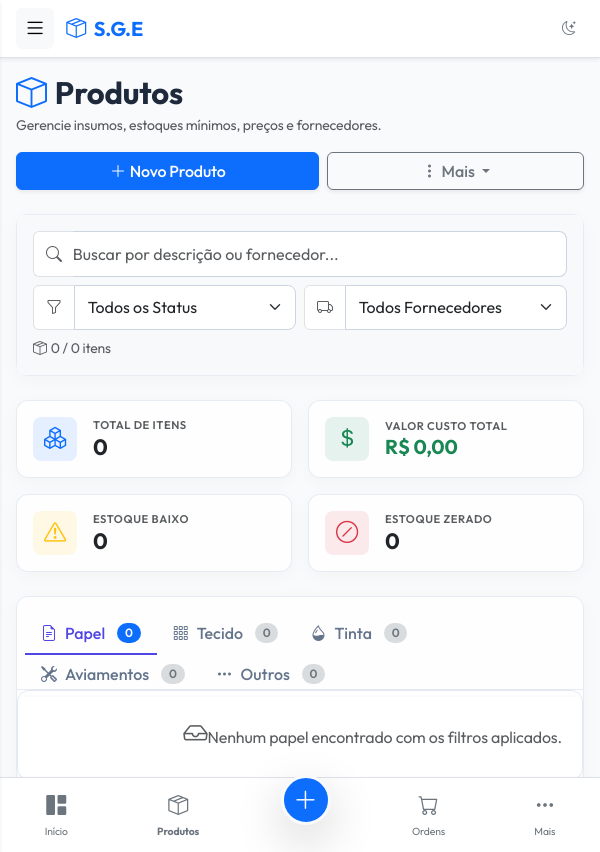
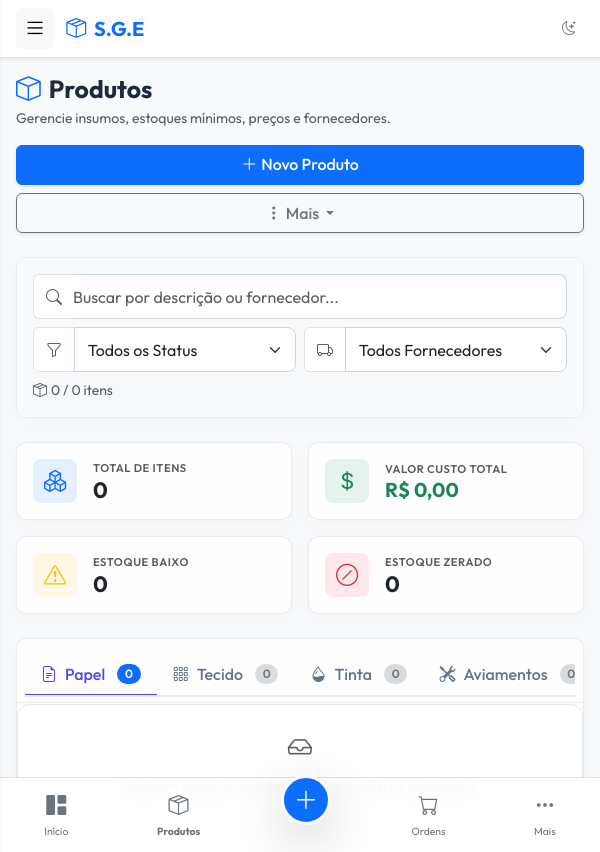
Before and after one commit to mrmateussiilva/sge, a Django app: page /produtos/ in a window 600 px wide. Run offline with Django 5.2, Linux system fonts and the light colour scheme; the visitor is signed in with stand-in values (Sample User, id 1); data that the repository does not hold is empty; some libraries are stand-ins or nearby versions.

Commit message:
Melhora layout mobile do sistema

```diff
--- a/estoque/static/estoque/css/style.css
+++ b/estoque/static/estoque/css/style.css
@@ -3,7 +3,7 @@
 /* global typography and defaults */
 body {
     font-family: 'Outfit', sans-serif;
-    letter-spacing: -0.01em;
+    letter-spacing: 0;
     background-color: #f8fafc;
     color: #1e293b;
     overflow-x: hidden;
@@ -260,6 +260,61 @@ body {
     animation: pulse 2s infinite;
 }
 
+.min-width-0,
+.min-w-0 {
+    min-width: 0;
+}
+
+.page-actions {
+    display: flex;
+    flex-wrap: wrap;
+    gap: 0.5rem;
+}
+
+.page-actions .btn,
+.page-actions .dropdown {
+    flex: 0 1 auto;
+}
+
+.mobile-scroll-tabs {
+    overflow-x: auto;
+    overflow-y: hidden;
+    flex-wrap: nowrap;
+    scrollbar-width: none;
+}
+
+.mobile-scroll-tabs::-webkit-scrollbar {
+    display: none;
+}
+
+.mobile-scroll-tabs .nav-item,
+.mobile-scroll-tabs .nav-link {
+    flex: 0 0 auto;
+    white-space: nowrap;
+}
+
+.markup-input {
+    width: 110px;
+}
+
+@media (min-width: 576px) {
+    .w-sm-auto {
+        width: auto !important;
+    }
+}
+
+@media (min-width: 768px) {
+    .w-md-auto {
+        width: auto !important;
+    }
+}
+
+@media (min-width: 992px) {
+    .w-lg-auto {
+        width: auto !important;
+    }
+}
+
 /* Row states for products table */
 .estoque-zerado {
     background-color: rgba(148, 163, 184, 0.06) !important;
@@ -333,17 +388,124 @@ body {
 }
 
 /* Responsive Tables (Mobile Cards) */
-@media (max-width: 767.98px) {
+@media screen and (max-width: 767.98px) {
+    h1,
+    .h1 {
+        font-size: 1.55rem;
+        line-height: 1.2;
+    }
+
+    h4,
+    .h4 {
+        font-size: 1.15rem;
+    }
+
+    h5,
+    .h5 {
+        font-size: 1rem;
+    }
+
+    .card {
+        border-radius: 10px !important;
+    }
+
+    .card-body {
+        padding: 1rem !important;
+    }
+
+    .card-body.p-0 {
+        padding: 0 !important;
+    }
+
+    .card-header {
+        padding: 0.9rem 1rem !important;
+    }
+
+    .modal-dialog {
+        margin: 0.75rem;
+    }
+
+    .modal-content {
+        max-height: calc(100dvh - 1.5rem);
+    }
+
+    .modal-body {
+        overflow-y: auto;
+    }
+
+    .modal-footer {
+        display: grid;
+        grid-template-columns: 1fr 1fr;
+        gap: 0.5rem;
+    }
+
+    .modal-footer > * {
+        margin: 0 !important;
+        width: 100%;
+    }
+
+    .btn {
+        min-height: 2.5rem;
+    }
+
+    .btn-sm {
+        min-height: 2.25rem;
+    }
+
+    .page-actions,
+    .page-actions .dropdown,
+    .page-actions .btn {
+        width: 100%;
+    }
+
+    .page-actions .btn,
+    .page-actions .dropdown-toggle {
+        justify-content: center;
+    }
+
+    .input-group,
+    .form-control,
+    .form-select {
+        min-width: 0;
+    }
+
+    .markup-input {
+        width: 100%;
+    }
+
+    .form-control,
+    .form-select {
+        min-height: 2.75rem;
+    }
+
+    .form-control-sm,
+    .form-select-sm {
+        min-height: 2.35rem;
+    }
+
+    .list-group-item {
+        min-width: 0;
+    }
+
+    .display-6 {
+        font-size: 1.75rem;
+    }
+
     /* Esconde thead nativo e garante que a tabela vire um bloco */
     .table-responsive {
         border: none !important;
+        overflow: visible;
     }
 
     .table thead {
         display: none;
     }
 
-    .table, .table tbody, .table tr, .table td {
+    .table,
+    .table tbody,
+    .table tfoot,
+    .table tr,
+    .table td {
         display: block;
         width: 100%;
     }
@@ -355,6 +517,11 @@ body {
         border-radius: 12px;
         box-shadow: 0 4px 6px -1px rgba(0, 0, 0, 0.05);
         padding: 0.5rem;
+    }
+
+    .table tfoot tr {
+        background: rgba(99, 102, 241, 0.08);
+        border-color: rgba(99, 102, 241, 0.16) !important;
     }
 
     [data-bs-theme="dark"] .table tr {
@@ -370,6 +537,9 @@ body {
         text-align: right;
         padding: 0.75rem !important;
         border-bottom: 1px solid rgba(226, 232, 240, 0.6) !important;
+        gap: 1rem;
+        min-width: 0;
+        overflow-wrap: anywhere;
     }
 
     [data-bs-theme="dark"] .table td {
@@ -382,14 +552,29 @@ body {
         padding-top: 1rem !important;
     }
 
+    .table td[colspan] {
+        display: block;
+        text-align: center;
+    }
+
+    .table td[colspan]::before {
+        display: none;
+    }
+
     .table td::before {
         content: attr(data-label);
+        flex: 0 0 auto;
         font-weight: 600;
         text-transform: uppercase;
         font-size: 0.75rem;
         color: #64748b;
         margin-right: auto;
         text-align: left;
+    }
+
+    .table td:not([data-label])::before,
+    .table td[data-label=""]::before {
+        display: none;
     }
 
     [data-bs-theme="dark"] .table td::before {
@@ -404,6 +589,36 @@ body {
     .table td .btn-group .btn {
         flex: 1;
         padding: 0.5rem;
+    }
+
+    .table td .d-flex {
+        min-width: 0;
+    }
+
+    .table td input,
+    .table td select {
+        max-width: none !important;
+        width: 100%;
+    }
+
+    .table td .btn:not(.dropdown-toggle) {
+        white-space: nowrap;
+    }
+
+    .nav-tabs {
+        flex-wrap: nowrap;
+        overflow-x: auto;
+        overflow-y: hidden;
+        scrollbar-width: none;
+    }
+
+    .nav-tabs::-webkit-scrollbar {
+        display: none;
+    }
+
+    .nav-tabs .nav-link {
+        white-space: nowrap;
+        padding: 0.7rem 0.9rem;
     }
 
     /* Bottom Navigation Padding */
--- a/estoque/templates/estoque/base.html
+++ b/estoque/templates/estoque/base.html
@@ -14,7 +14,7 @@
     <link href="{% static 'estoque/css/style.css' %}" rel="stylesheet">
     <style>
         body { overflow-x: hidden; }
-        #wrapper { display: flex; height: 100vh; width: 100vw; }
+        #wrapper { display: flex; height: 100dvh; width: 100vw; }
 
         #sidebar-wrapper {
             width: 260px;
@@ -62,7 +62,7 @@
             #sidebar-wrapper {
                 position: fixed;
                 top: 0; bottom: 0; left: 0;
-                height: 100vh;
+                height: 100dvh;
                 margin-left: -260px;
                 box-shadow: 0 0 25px rgba(0,0,0,0.5);
             }
--- a/estoque/templates/estoque/cadastrar_produto.html
+++ b/estoque/templates/estoque/cadastrar_produto.html
@@ -105,9 +105,9 @@
                   </strong>
                 </div>
               </div>
-              <div class="d-flex align-items-center gap-2">
+              <div class="d-flex align-items-center gap-2 flex-wrap">
                 <span class="small text-muted fw-medium">Simular Markup:</span>
-                <div class="input-group input-group-sm" style="width: 110px;">
+                <div class="input-group input-group-sm markup-input">
                   <input type="number" class="form-control" v-model.number="simuladorMarkup" @input="calcularVendaPorMarkup" placeholder="Ex: 50">
                   <span class="input-group-text bg-white">%</span>
                 </div>
--- a/estoque/templates/estoque/editar_produto.html
+++ b/estoque/templates/estoque/editar_produto.html
@@ -106,9 +106,9 @@
                   </strong>
                 </div>
               </div>
-              <div class="d-flex align-items-center gap-2">
+              <div class="d-flex align-items-center gap-2 flex-wrap">
                 <span class="small text-muted fw-medium">Simular Markup:</span>
-                <div class="input-group input-group-sm" style="width: 110px;">
+                <div class="input-group input-group-sm markup-input">
                   <input type="number" class="form-control" v-model.number="simuladorMarkup" @input="calcularVendaPorMarkup" placeholder="Ex: 50">
                   <span class="input-group-text bg-white">%</span>
                 </div>
--- a/estoque/templates/estoque/fechamentos.html
+++ b/estoque/templates/estoque/fechamentos.html
@@ -5,7 +5,7 @@
 <div id="app">
     <div class="d-flex flex-column flex-sm-row justify-content-between align-items-start align-items-sm-center gap-3 mb-4">
         <h1 class="mb-0 fw-bold"><i class="bi bi-archive me-2 text-primary"></i>Fechamentos de Estoque (Freeze)</h1>
-        <button type="button" class="btn btn-primary shadow-sm" data-bs-toggle="modal" data-bs-target="#fechamentoModal">
+        <button type="button" class="btn btn-primary shadow-sm w-100 w-sm-auto" data-bs-toggle="modal" data-bs-target="#fechamentoModal">
             <i class="bi bi-lock me-1"></i>Realizar Fechamento Mensal
         </button>
     </div>
--- a/estoque/templates/estoque/lista.html
+++ b/estoque/templates/estoque/lista.html
@@ -7,7 +7,7 @@
         <h1 class="mb-1 fw-bold"><i class="bi bi-box me-2 text-primary"></i>Produtos</h1>
         <p class="text-muted small mb-0">Gerencie insumos, estoques mínimos, preços e fornecedores.</p>
     </div>
-    <div class="d-flex flex-wrap gap-2 w-100 w-md-auto">
+    <div class="page-actions w-100 w-md-auto">
         <a href="{% url 'cadastrar_produto' %}" class="btn btn-primary shadow-sm flex-grow-1 flex-md-grow-0 fw-medium">
             <i class="bi bi-plus-lg me-1"></i>Novo Produto
         </a>
@@ -149,7 +149,7 @@
     <!-- Abas por tipo de insumo -->
     <div class="card shadow-sm border-0 rounded-3">
         <div class="card-header bg-white border-bottom-0 pt-3 pb-0">
-            <ul class="nav nav-tabs card-header-tabs" role="tablist">
+            <ul class="nav nav-tabs card-header-tabs mobile-scroll-tabs" role="tablist">
                 <li class="nav-item" v-for="tab in tabs" :key="tab.key" role="presentation">
                     <button
                         class="nav-link px-3 py-2 d-flex align-items-center gap-2"
```
Also changed, not shown: estoque/templates/estoque/categorias/lista.html (+4 -4 lines), estoque/templates/estoque/criar_ordem.html (+8 -8 lines), estoque/templates/estoque/dashboard.html (+5 -5 lines), estoque/templates/estoque/detalhe.html (+12 -12 lines), estoque/templates/estoque/detalhe_ordem.html (+6 -6 lines), estoque/templates/estoque/fornecedores/lista.html (+8 -8 lines), estoque/templates/estoque/lista_ordens.html (+7 -7 lines), estoque/templates/estoque/lista_usuarios.html (+6 -6 lines), estoque/templates/estoque/log_acoes.html (+5 -5 lines), estoque/templates/estoque/movimentacao.html (+6 -6 lines), estoque/templates/estoque/relatorio.html (+5 -5 lines).
